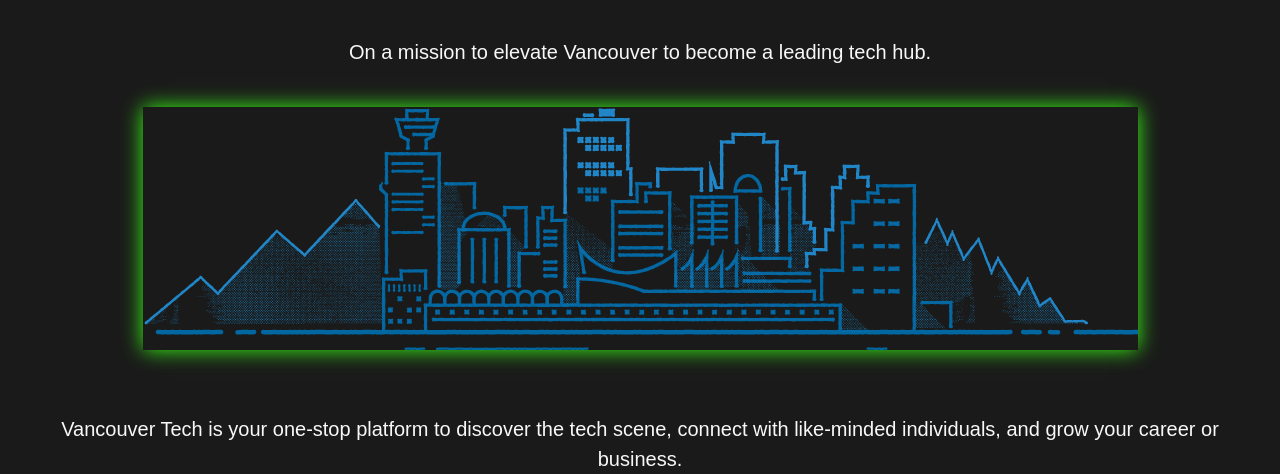
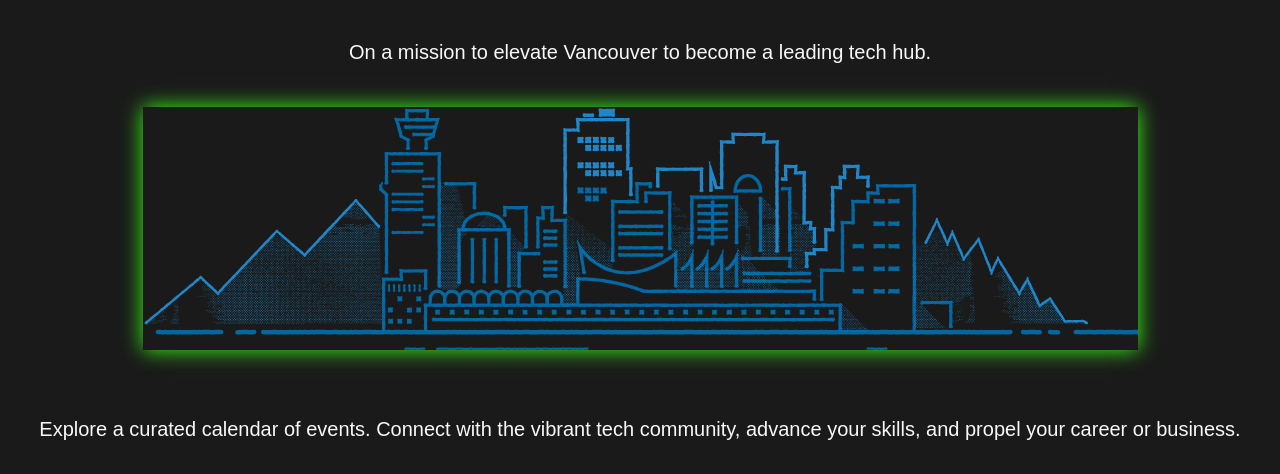
Before and after one commit to shohrabtoki/vantech, a plain HTML site: page index.html in a window 1280 px wide. Shown: the part 478-952 px from the top of the page. Drawn offline with Linux system fonts and the light colour scheme.

Commit message:
Update index.html

```diff
--- a/index.html
+++ b/index.html
@@ -21,7 +21,7 @@
             <p>On a mission to elevate Vancouver to become a leading tech hub.</p>
 
             <img src="van.png" alt="Description of the image">
-            <p>Vancouver Tech is your one-stop platform to discover the tech scene, connect with like-minded individuals, and grow your career or business.</p>
+            <p>Explore a curated calendar of events. Connect with the vibrant tech community, advance your skills, and propel your career or business.</p>
         </section>
 
        <section class="community">
```
